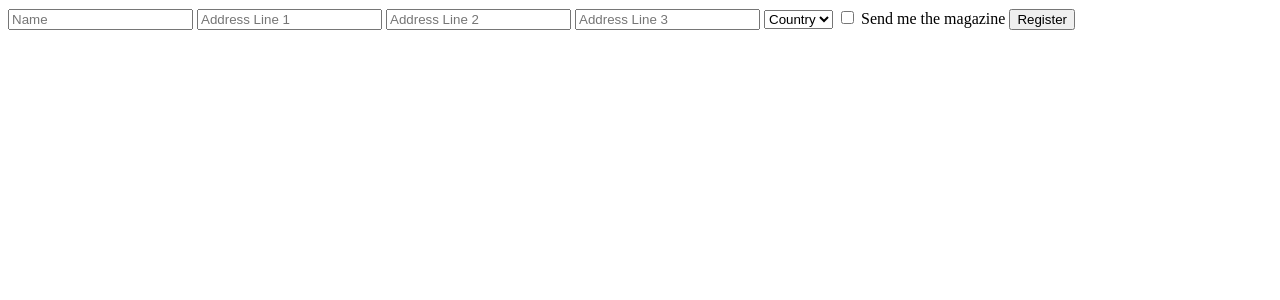
After one commit to jermin2/stream, a Flask app: page /update in a window 1280 px wide. The commit adds this page. Shown: the top 300 px of the page. Run offline with Flask 2, Linux system fonts and the light colour scheme.

Commit message:
Register and Login implemented

```diff
--- a/app.py
+++ b/app.py
@@ -1,16 +1,119 @@
-from flask import Flask, render_template, request
+from flask import Flask, redirect, render_template, request, session
+from flask_session import Session
+
+import sqlite3
+from sqlite3 import Error
+
+from passlib.hash import sha256_crypt
 
 app = Flask(__name__)
+app.config["SESSION_PERMANENT"] = False
+app.config["SESSION_TYPE"] = "filesystem"
+Session(app)
+
+countries = ["NZ", "AUS", "Fiji", "Samoa"]
+
+def create_connection(path):
+    connection = None
+    try:
+        connection = sqlite3.connect(path)
+        print("Connection to SQLite DB successful")
+    except Error as e:
+        print(f"The error '{e}' occurred")
+
+    return connection
+
+def execute_query(connection, query, variables):
+    cursor = connection.cursor()
+    try:
+        cursor.execute(query, variables)
+        connection.commit()
+        print("Query executed succesfully")
+        return
+
+    except Error as e:
+        print(f"the error '{e}' occurred")
+
+def select_person(connection, name):
+    """
+    Query all the rows in the user table for the given user email
+    :param connection: the Connection object
+    :return:
+    """
+    cur = connection.cursor()
+    try:
+        cur.execute("""SELECT * FROM users WHERE email = ?""", name)
+        print("Query executed succesfully")
+        return cur.fetchone()
+
+    except Error as e:
+        print(f"the error '{e}' occurred")
+
+
 
 @app.route("/")
 def index():
+    if not session.get("name"):
+        return redirect("/login")
     return render_template("index.html")
+
+@app.route("/login", methods=["GET", "POST"])
+def login():
+    if request.method == "POST":
+
+        db = create_connection("stream.db")
+        with db:
+            result = select_person(db, (request.form.get("email").lower(),))
+
+        if not result or len(result) < 1:
+            return render_template("login.html")
+
+        verified = sha256_crypt.verify(request.form.get("password"), str(result[5]))
+
+        if verified:
+            session["name"] = request.form.get("name")
+            return redirect("/update")
+
+    return render_template("login.html")
+
+@app.route("/logout")
+def logout():
+    session["name"] = None
+    return redirect("/")
 
 @app.route("/register", methods=["POST", "GET"])
 def register():
 
+    # Show the registration form
     if request.method == "GET":
         return render_template("register.html")
 
+    # Register a new user
     if request.method == "POST":
-        return "registered succesfully"
+        if len(request.form.get("password")) < 8:
+            return "password must be 8 characters long"
+        if request.form.get("password") != request.form.get("confirm_password"):
+            return "passwords do not match"
+
+        db = create_connection("stream.db")
+        with db:
+            result = select_person(db, (request.form.get("email").lower(),))
+
+        # If user already exists, return a emssage
+        if result and len(result) > 0:
+            return "user already exists"
+        else:
+            hash = sha256_crypt.encrypt(request.form.get("password"))
+            execute_query(db, "INSERT INTO users(email, hash) VALUES(?,?)", (request.form.get("email"), hash) )
+            return "registered succesfully"
+
+@app.route("/update", methods=["POST", "GET"])
+def update():
+
+    # Fetch the users details to display
+    if request.method == "GET":
+        return render_template("update.html", countries=countries)
+
+    # Update the users details
+    if request.method == "POST":
+        return "NOT YET IMPLEMENTED"
--- a/templates/layout.html
+++ b/templates/layout.html
@@ -2,6 +2,7 @@
 
 <html lang="en">
     <head>
+        <meta name="viewport" content="initial-scale=1, width=device-width">
         <title>Stream Magazine</title>
     </head>
     <body>
--- a/templates/register.html
+++ b/templates/register.html
@@ -3,9 +3,9 @@
 {% block body %}
 
     <form action="/register" method="post">
-        <input type="text" name="email">
-        <input type="text" name="password">
-        <input type="password" name="confirm_password">
+        <input type="text" name="email" placeholder="Email">
+        <input type="password" name="password" placeholder="Password">
+        <input type="password" name="confirm_password" placeholder="Confirm password">
 
         <input type="submit" value="Register">
     </form>>
--- /dev/null
+++ b/templates/update.html
@@ -0,0 +1,25 @@
+{% extends "layout.html" %}
+
+{% block body %}
+
+    <form action="/update" method="post">
+        <input type="text" name="name" placeholder="Name">
+        <input type="text" name="address_1" placeholder="Address Line 1">
+        <input type="text" name="address_2" placeholder="Address Line 2">
+        <input type="text" name="address_3" placeholder="Address Line 3">
+
+        <select name="country">
+            <option disabled selected value="">Country</option>
+            {% for country in countries %}
+                <option value="{{country}}">{{ country }}</option>
+            {% endfor %}
+        </select>
+
+
+        <input type="checkbox" name="active" id="active">
+        <label for="active">Send me the magazine</label>
+
+        <input type="submit" value="Register">
+    </form>
+
+{% endblock %}
```
Also changed, not shown: templates/index.html (+5 -2 lines), templates/login.html (added, +11 -0 lines), stream.db (added), 2 other files.
